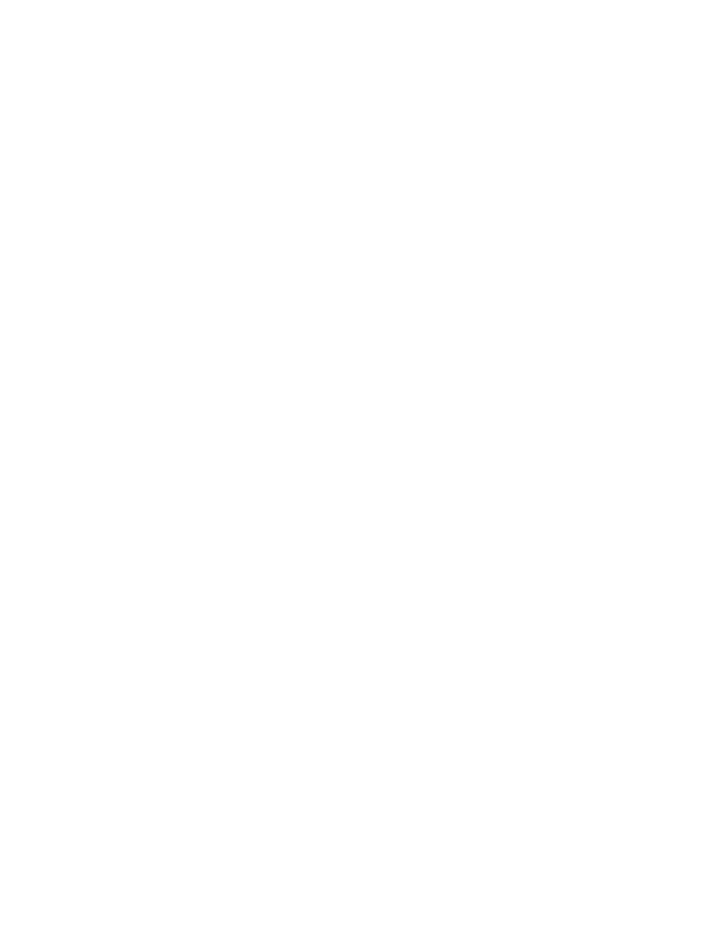
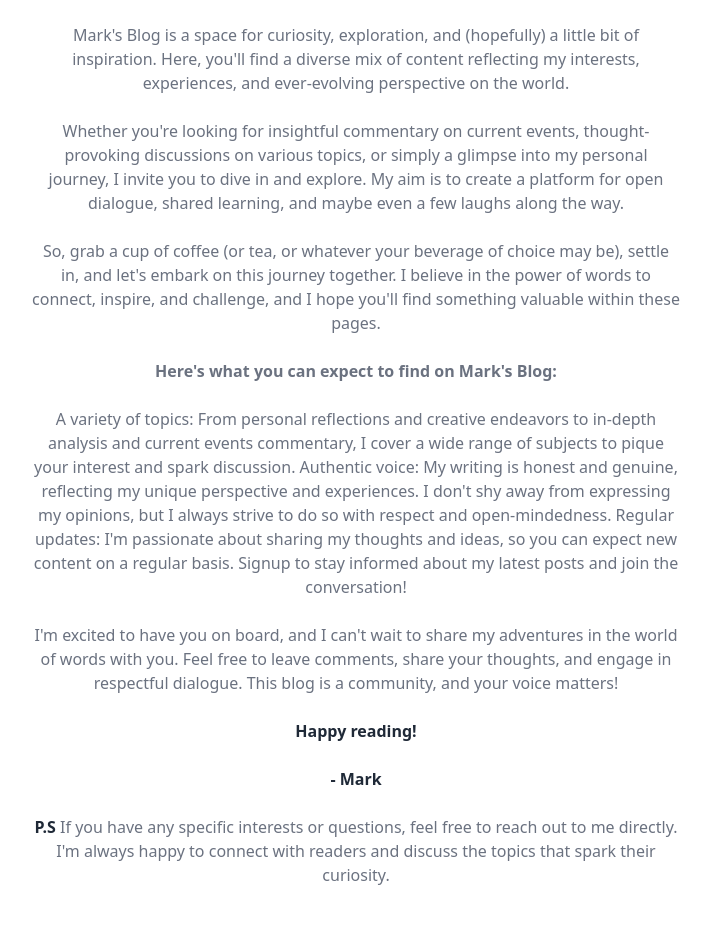
Before and after one commit to makkentoshi/mern-blog, a React (Vite) app in the folder client/: page /about in a window 1280 px wide. Shown: the part 581-1532 px from the top of the page, without its empty margins (284-995 px from the left). Before the commit the page ends 800 px from the top, so only its background shows below. Built offline with nearby package versions, Linux system fonts and the light colour scheme; no server answers.

Commit message:
complete about and projects pages

```diff
--- a/client/src/pages/About.jsx
+++ b/client/src/pages/About.jsx
@@ -1,7 +1,75 @@
-
-
 export default function About() {
   return (
-    <div>About</div>
-  )
+    <div className="min-h-screen flex items-center justify-center mb-20">
+      <div className="max-w-2xl mx-auto p-3 text-center">
+        <div className="">
+          <h1 className="text-3xl font-semibold text-center my-7 ">
+            About Mark's Blog
+          </h1>
+          <div className="flex justify-center items-center p-10 ">
+            <img src="https://em-content.zobj.net/source/apple/354/waving-hand_1f44b.png"></img>
+          </div>
+          <div className="text-gray-500 flex flex-col gap-6 text-md dark:text-gray-200">
+            <p className="font-semibold text-gray-800 text-2xl dark:text-white">
+              Welcome to Mark's Blog!
+            </p>
+            <p>
+              Mark's Blog is a space for curiosity, exploration, and (hopefully)
+              a little bit of inspiration. Here, you'll find a diverse mix of
+              content reflecting my interests, experiences, and ever-evolving
+              perspective on the world.
+            </p>
+            <p>
+              Whether you're looking for insightful commentary on current
+              events, thought-provoking discussions on various topics, or simply
+              a glimpse into my personal journey, I invite you to dive in and
+              explore. My aim is to create a platform for open dialogue, shared
+              learning, and maybe even a few laughs along the way.
+            </p>
+            <p>
+              So, grab a cup of coffee (or tea, or whatever your beverage of
+              choice may be), settle in, and let's embark on this journey
+              together. I believe in the power of words to connect, inspire, and
+              challenge, and I hope you'll find something valuable within these
+              pages.
+            </p>
+            <p className="font-semibold">
+              Here's what you can expect to find on Mark's Blog:
+            </p>
+            <p>
+              A variety of topics: From personal reflections and creative
+              endeavors to in-depth analysis and current events commentary, I
+              cover a wide range of subjects to pique your interest and spark
+              discussion. Authentic voice: My writing is honest and genuine,
+              reflecting my unique perspective and experiences. I don't shy away
+              from expressing my opinions, but I always strive to do so with
+              respect and open-mindedness. Regular updates: I'm passionate about
+              sharing my thoughts and ideas, so you can expect new content on a
+              regular basis. Signup to stay informed about my latest posts and
+              join the conversation!
+            </p>
+            <p>
+              I'm excited to have you on board, and I can't wait to share my
+              adventures in the world of words with you. Feel free to leave
+              comments, share your thoughts, and engage in respectful dialogue.
+              This blog is a community, and your voice matters!
+            </p>
+            <p className="font-semibold text-gray-800 dark:text-gray-200">
+              Happy reading!
+            </p>
+            <p className="font-semibold text-gray-800 dark:text-gray-200">
+              {" "}
+              - Mark{" "}
+            </p>
+            <p>
+              <strong className="text-gray-800 dark:text-white">P.S</strong> If
+              you have any specific interests or questions, feel free to reach
+              out to me directly. I'm always happy to connect with readers and
+              discuss the topics that spark their curiosity.
+            </p>
+          </div>
+        </div>
+      </div>
+    </div>
+  );
 }
--- a/client/src/pages/Projects.jsx
+++ b/client/src/pages/Projects.jsx
@@ -1,7 +1,11 @@
-
+import CallToAction from "../components/CallToAction";
 
 export default function Projects() {
   return (
-    <div>Projects</div>
-  )
+    <div className="min-h-screen max-w-2xl mx-auto flex justify-center items-center flex-col gap-6 p-3">
+      <h1 className="text-3xl font-semibold">Projects</h1>
+      <p className="text-md text-gray-500">Build fun and engaging projects while learning HTML , CSS  and Javascript!</p>
+      <CallToAction></CallToAction>
+    </div>
+  );
 }
```
